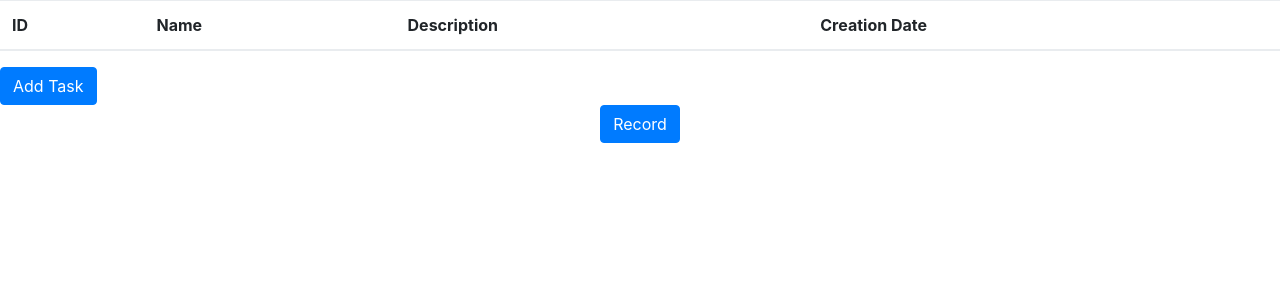
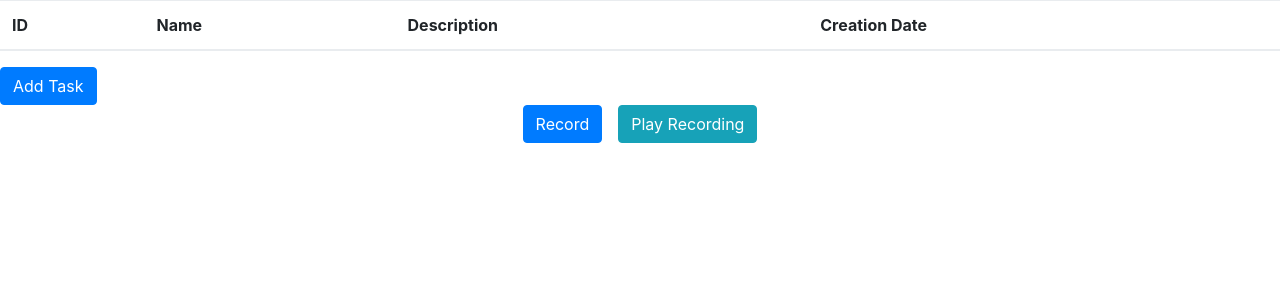
Before and after one commit to LukasZvikas/to_do, a React app: page / in a window 1280 px wide. Shown: the top 300 px of the page. Built offline with nearby package versions, Linux system fonts and the light colour scheme.

Commit message:
successfully playing recorded tasks

```diff
--- a/src/components/Dashboard.js
+++ b/src/components/Dashboard.js
@@ -35,6 +35,7 @@ class Dashboard extends Component {
   render() {
     const { showForm, isUpdate, updatedItemID } = this.state;
     const { tasks } = this.props;
+    console.log('props', this.props);
     return (
       <Fragment>
         <Table rows={this.renderTasks(tasks)}>
@@ -62,8 +63,9 @@ class Dashboard extends Component {
   }
 }
 
-const mapStateToProps = ({ toDos: { tasks } }) => ({
-  tasks
+const mapStateToProps = ({ toDos: { tasks, recordedTasks } }) => ({
+  tasks,
+  recordedTasks
 });
 
 Dashboard.propTypes = {
--- a/src/components/RecordPanel.js
+++ b/src/components/RecordPanel.js
@@ -2,8 +2,49 @@ import React from 'react';
 import PropTypes from 'prop-types';
 import { connect } from 'react-redux';
 import { changeRecordingState } from '../actions';
+import { addTask, updateTask, deleteTask } from '../actions';
 
-const RecordPanel = ({ isRecording, changeRecordingState }) => {
+const RecordPanel = ({
+  isRecording,
+  changeRecordingState,
+  addTask,
+  updateTask,
+  deleteTask,
+  recordedTasks
+}) => {
+  const playRecording = () => {
+    let i = 0;
+    setInterval(function() {
+      if (i === recordedTasks.length) {
+        clearInterval();
+        return null;
+      }
+
+      const params = {
+        ID: recordedTasks[i].ID,
+        name: recordedTasks[i].name,
+        description: recordedTasks[i].description,
+        creationDate: recordedTasks[i].creationDate
+      };
+
+      switch (recordedTasks[i].actionType) {
+        case 'add':
+          addTask(params);
+          break;
+        case 'update':
+          updateTask(params);
+          break;
+        case 'delete':
+          deleteTask(recordedTasks[i].ID);
+          break;
+        default:
+          return null;
+      }
+
+      i++;
+    }, 2000);
+  };
+
   return (
     <div className="d-flex justify-content-center">
       {isRecording ? (
@@ -15,12 +56,16 @@ const RecordPanel = ({ isRecording, changeRecordingState }) => {
           Record
         </button>
       )}
+      <button onClick={() => playRecording()} className="btn btn-info ml-3">
+        Play Recording
+      </button>
     </div>
   );
 };
 
-const mapStateToProps = ({ toDos: { isRecording } }) => ({
-  isRecording
+const mapStateToProps = ({ toDos: { isRecording, recordedTasks } }) => ({
+  isRecording,
+  recordedTasks
 });
 
 RecordPanel.propTypes = {
@@ -30,10 +75,10 @@ RecordPanel.propTypes = {
 
 RecordPanel.defaultProps = {
   isRecording: false,
-  changeRecordingState: () => console.log('changeRecordingState')
+  changeRecordingState: null
 };
 
 export default connect(
   mapStateToProps,
-  { changeRecordingState }
+  { changeRecordingState, addTask, updateTask, deleteTask }
 )(RecordPanel);
```
